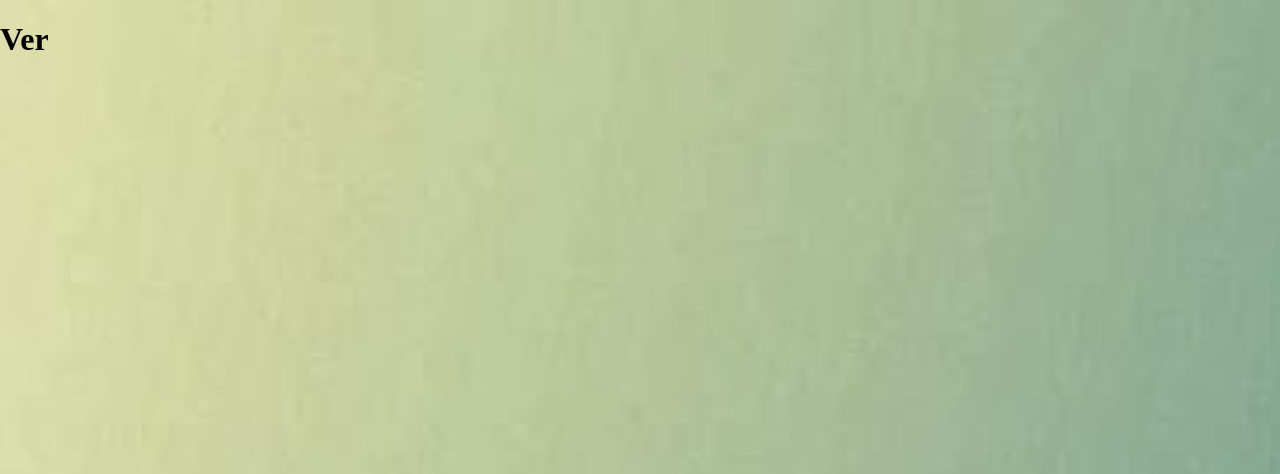
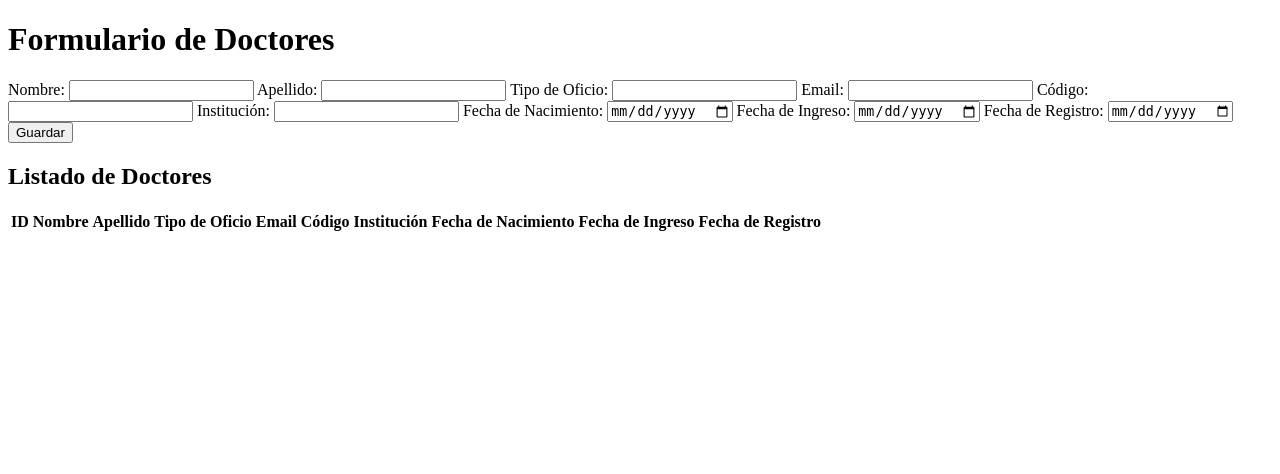
Before and after one commit to KimberlyZL/ADK, a Flask app: page /form_doctor in a window 1280 px wide. Shown: the top 474 px of the page. Run offline with Flask 3, Linux system fonts and the light colour scheme; lists and menus that the app fills with data are empty.

Commit message:
Actualización en la lógica del archivo app.py

```diff
--- a/template/form_doctor/form_doctor.html
+++ b/template/form_doctor/form_doctor.html
@@ -1,12 +1,74 @@
 <!DOCTYPE html>
-<html lang="en">
+<html>
 <head>
-    <meta charset="UTF-8">
-    <meta name="viewport" content="width=device-width, initial-scale=1.0">
-    <link rel="stylesheet" href="{{ url_for('static', filename='form_doctor/form_doctor.css') }}">
-    <title>Ver Doctor</title>
+    <title>Formulario de Doctores</title>
 </head>
 <body>
-<h1>Ver</h1>
+    <h1>Formulario de Doctores</h1>
+
+    <form method="post">
+        <label for="nombre">Nombre:</label>
+        <input type="text" id="nombre" name="nombre" required>
+
+        <label for="apellido">Apellido:</label>
+        <input type="text" id="apellido" name="apellido" required>
+
+        <label for="TOficio">Tipo de Oficio:</label>
+        <input type="text" id="TOficio" name="TOficio" required>
+
+        <label for="email">Email:</label>
+        <input type="email" id="email" name="email" required>
+
+        <label for="codigo">Código:</label>
+        <input type="text" id="codigo" name="codigo" required>
+
+        <label for="institucion">Institución:</label>
+        <input type="text" id="institucion" name="institucion" required>
+
+        <label for="FecNacimiento">Fecha de Nacimiento:</label>
+        <input type="date" id="FecNacimiento" name="FecNacimiento" required>
+
+        <label for="FecIngreso">Fecha de Ingreso:</label>
+        <input type="date" id="FecIngreso" name="FecIngreso" required>
+
+        <label for="FecRegistro">Fecha de Registro:</label>
+        <input type="date" id="FecRegistro" name="FecRegistro" required>
+
+        <button type="submit">Guardar</button>
+    </form>
+
+    <h2>Listado de Doctores</h2>
+    <table>
+        <thead>
+            <tr>
+                <th>ID</th>
+                <th>Nombre</th>
+                <th>Apellido</th>
+                <th>Tipo de Oficio</th>
+                <th>Email</th>
+                <th>Código</th>
+                <th>Institución</th>
+                <th>Fecha de Nacimiento</th>
+                <th>Fecha de Ingreso</th>
+                <th>Fecha de Registro</th>
+            </tr>
+        </thead>
+        <tbody>
+            {% for doctor in doctors %}
+            <tr>
+                <td>{{ doctor[0] }}</td>
+                <td>{{ doctor[1] }}</td>
+                <td>{{ doctor[2] }}</td>
+                <td>{{ doctor[3] }}</td>
+                <td>{{ doctor[4] }}</td>
+                <td>{{ doctor[5] }}</td>
+                <td>{{ doctor[6] }}</td>
+                <td>{{ doctor[7] }}</td>
+                <td>{{ doctor[8] }}</td>
+                <td>{{ doctor[9] }}</td>
+            </tr>
+            {% endfor %}
+        </tbody>
+    </table>
 </body>
 </html>
```
